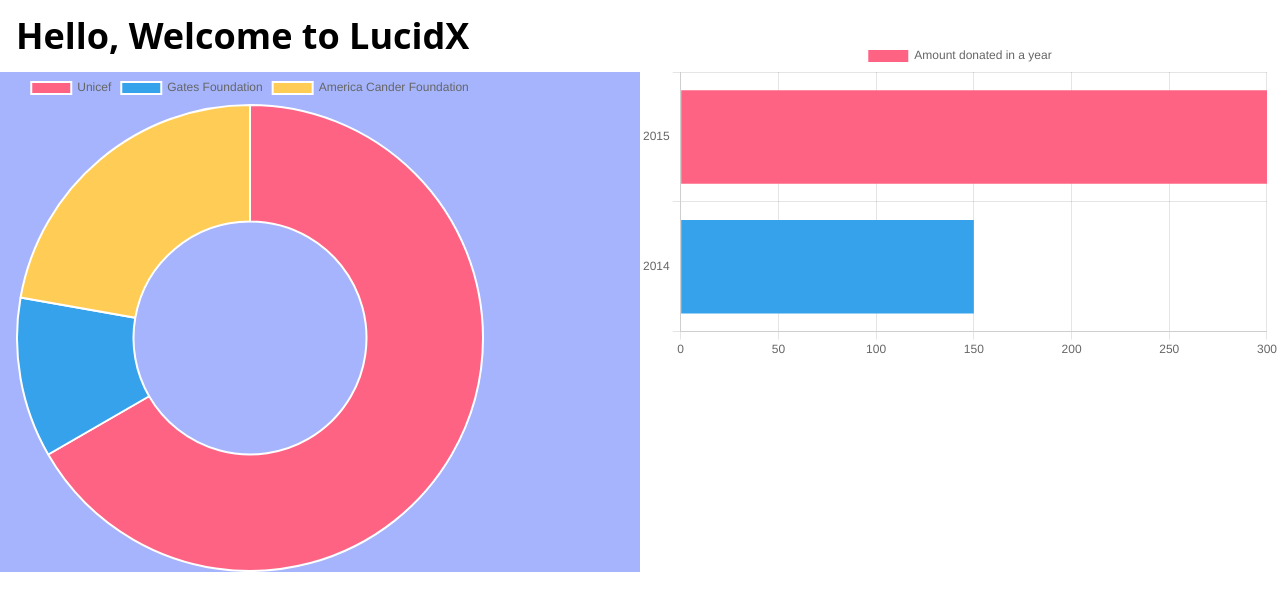
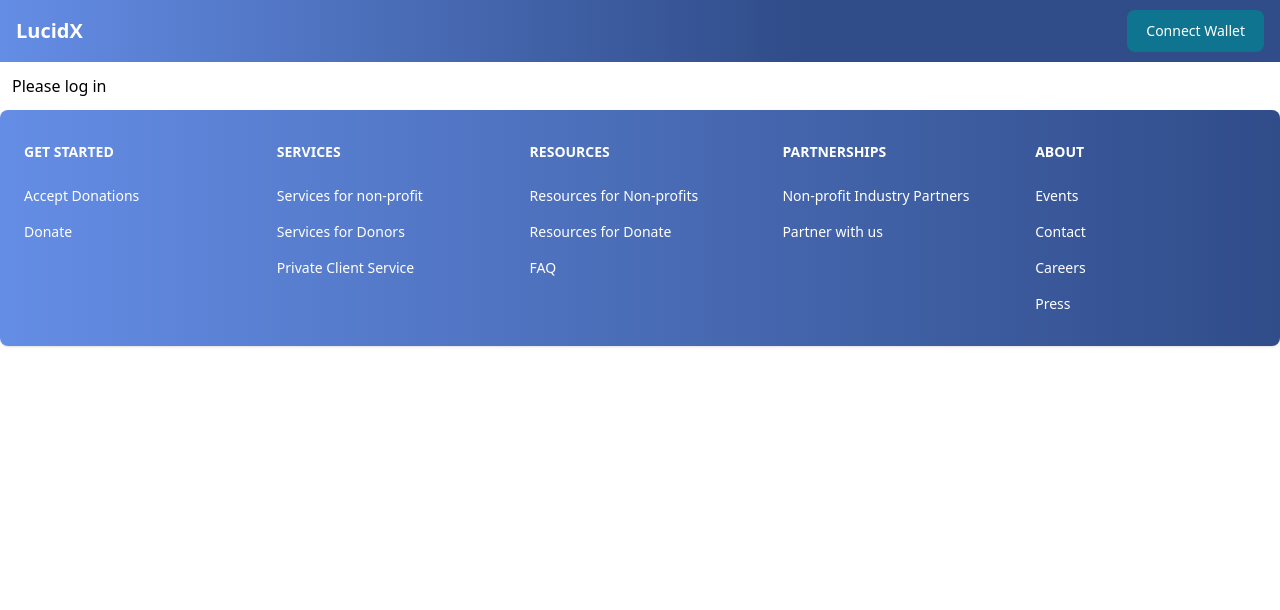
Before and after one commit to USNOOZEULOSE/LucidX, a Next.js app in the folder src/: page /NGO in a window 1280 px wide. Shown: the top 610 px of the page. Built offline with nearby package versions, Linux system fonts and the light colour scheme.

Commit message:
Updating login

```diff
--- a/src/app/NGO/[id]/page.jsx
+++ b/src/app/NGO/[id]/page.jsx
@@ -1,7 +1,18 @@
+"use client";
+import { useEffect, useState } from "react";
 import { Route, useLocation } from "react-router-dom";
+import ngoData from "/Users/sweekiatwong/Documents/GitHub/TrustMarkers/src/resource.json";
+// can get id from params?
+export default function donorPagewithId({ params }) {
 
-// can get id from params?
-export default function donorPagewithId({params}) {
 
-return <div>welcome to company:{params.id}</div>
+
+  console.log(ngoData);
+
+  return (
+    <div>
+
+      hi
+    </div>
+  );
 }
--- a/src/app/NGO/page.jsx
+++ b/src/app/NGO/page.jsx
@@ -2,7 +2,12 @@ import WalletDisplay from "@/components/WalletDisplay";
 export default function donorPage() {
   return (
     <div>
-      <WalletDisplay />
+      <div className="m-3">
+        <WalletDisplay />
+      </div>
+      <div>
+
+      </div>
     </div>
   );
 }
--- a/src/app/layout.js
+++ b/src/app/layout.js
@@ -1,20 +1,66 @@
+"use client";
+import { cloneElement,useEffect,useState} from 'react';
 import './globals.css'
+import Navibar from '@/components/Navibar';
+import FooterBoard from '@/components/Footer';
 // import { Inter } from 'next/font/google'
 
 // const inter = Inter({ subsets: ['latin'] })
 
-export const metadata = {
-  title: 'Create Next App',
-  description: 'Generated by create next app',
-}
+// export const metadata = {
+//   title: 'Create Next App',
+//   description: 'Generated by create next app',
+// }
 
 export default function RootLayout({ children }) {
+  const [correctNet, setCorrectNet] = useState(false);
+  const [isUserLoggedIn, setIsUserLoggedIn] = useState(false);
+  const [currentAccount, setCurrentAccount] = useState("");
+
+  useEffect(() => {
+    connectWallet();
+  }, []);
+
+  const connectWallet = async () => {
+    try {
+      const { ethereum } = window;
+      if (!ethereum) {
+        alert("MetaMask Not detected");
+        return;
+      }
+      let chainID = await ethereum.request({ method: "eth_chainId" });
+      console.log("Connnected to chain:", chainID);
+
+      const neonChainId = "0xe9ac0ce";
+      if (chainID != neonChainId) {
+        setCorrectNet(false);
+        alert("You are not connect to NeonEvm testnet!");
+        return;
+      } else {
+        setCorrectNet(true);
+      }
+
+      const account = await ethereum.request({ method: "eth_requestAccounts" });
+      console.log("Found Account:", account[0]);
+      setIsUserLoggedIn(true);
+      setCurrentAccount(account[0]);
+    } catch (error) {
+      console.log(error);
+    }
+  };
 
   return (
     <html lang="en">
-      <body >
+      <body>
         <div className="min-h-screen flex flex-col ">
-          {children}
+          <Navibar
+            isUserLoggedIn={isUserLoggedIn}
+            currentAccount={currentAccount}
+            connectWallet={connectWallet}
+          />
+          {/* {children} */}
+          {cloneElement(children,{isUserLoggedIn: isUserLoggedIn, currentAccount: currentAccount})}
+          <FooterBoard />
         </div>
       </body>
     </html>
--- a/src/components/App.jsx
+++ b/src/components/App.jsx
@@ -7,52 +7,14 @@ import FooterBoard from './Footer'
 import { useEffect , useRef , useState } from "react";
 
 export const App = () =>{
-  const [correctNet, setCorrectNet] = useState(false)
-  const [isUserLoggedIn, setIsUserLoggedIn] = useState(false)
-  const [currentAccount, setCurrentAccount] = useState('')
-
-  useEffect(() => {
-    connectWallet()
-  }, [])
-
-  const connectWallet = async () => {
-    try {
-      const { ethereum } = window
-      if (!ethereum) {
-        alert("MetaMask Not detected")
-        return
-      }
-      let chainID = await ethereum.request({ method: 'eth_chainId' })
-      console.log('Connnected to chain:', chainID)
-
-      const neonChainId = '0xe9ac0ce'
-      if (chainID != neonChainId) {
-        setCorrectNet(false)
-        alert("You are not connect to NeonEvm testnet!")
-        return
-      }
-      else {
-        setCorrectNet(true)
-      }
-
-      const account = await ethereum.request({ method: "eth_requestAccounts" })
-      console.log("Found Account:", account[0])
-      setIsUserLoggedIn(true)
-      setCurrentAccount(account[0])
-
-    } catch (error) {
-      console.log(error)
-    }
-  }
 
   return (
     <>
     <div className='sticky top-0'>
-    <Navibar isUserLoggedIn={isUserLoggedIn} currentAccount={currentAccount} connectWallet={connectWallet}/>
     </div>
-      <Homepage isUserLoggedIn={isUserLoggedIn}/>
+      <Homepage />
     <div className='mt-auto'>
-    <FooterBoard />
+
     </div>
     </>
   )
--- a/src/components/Homepage.jsx
+++ b/src/components/Homepage.jsx
@@ -9,7 +9,7 @@ export const Homepage = ({isUserLoggedIn}) => {
   return (
     <div className="flex flex-col gap-y-40">
       <div className="mt-3">
-        {isUserLoggedIn ? <WalletDisplay />: <h1>For more information, connect to the wallet</h1>}
+        {isUserLoggedIn ? <WalletDisplay {...isUserLoggedIn}/>: <h1>For more information, connect to the wallet</h1>}
       </div>
       <div>
         <div className="flex flex-row">
--- a/src/components/WalletDisplay.jsx
+++ b/src/components/WalletDisplay.jsx
@@ -2,7 +2,7 @@
 import { Chart } from "chart.js/auto";
 import { useEffect, useState } from "react";
 
-export default function WalletDisplay() {
+export default function WalletDisplay({isUserLoggedIn}) {
   // const organisations = ["Unicef","UNHR","Gate Foundation"]
 
   useEffect(() => {
@@ -68,7 +68,7 @@ export default function WalletDisplay() {
   }, []);
   return (
     <div>
-        <div className="flex flex-row">
+        {isUserLoggedIn?<div className="flex flex-row">
           <div className="flex flex-col w-1/2">
             <div className="text-4xl font-bold m-4">Hello, Welcome to LucidX</div>
             <div className="bg-gradient-to-t from-indigo-300 to-indigo-300 w-full h-[500px]">
@@ -78,7 +78,7 @@ export default function WalletDisplay() {
           <div className="w-1/2">
           <canvas className="mt-10 w-1/2 overflow-hidden h-[300px]" id="donationsBar"></canvas>
           </div>
-        </div>
+        </div>:<div>Please log in</div>}
     </div>
   );
 }
--- /dev/null
+++ b/src/resource.json
@@ -0,0 +1,24 @@
+
+
+  [
+  {
+    "ngoName": "NGO1",
+    "vision": "Empowering underprivileged children for a brighter future",
+    "projects": ["Education for All", "Healthcare Initiative", "Women's Empowerment"]
+  },
+  {
+    "ngoName": "NGO2",
+    "vision": "Fighting hunger and poverty in local communities",
+    "projects": ["Food Distribution Program", "Microfinance for Entrepreneurs"]
+  },
+  {
+    "ngoName": "NGO3",
+    "vision": "Conserving and protecting the environment for future generations",
+    "projects": ["Reforestation Project", "Clean Water Initiative"]
+  },
+  {
+    "ngoName": "NGO4",
+    "vision": "Promoting animal welfare and responsible pet ownership",
+    "projects": ["Animal Shelter and Adoption Program", "Spay/Neuter Campaign"]
+  }
+]
```
